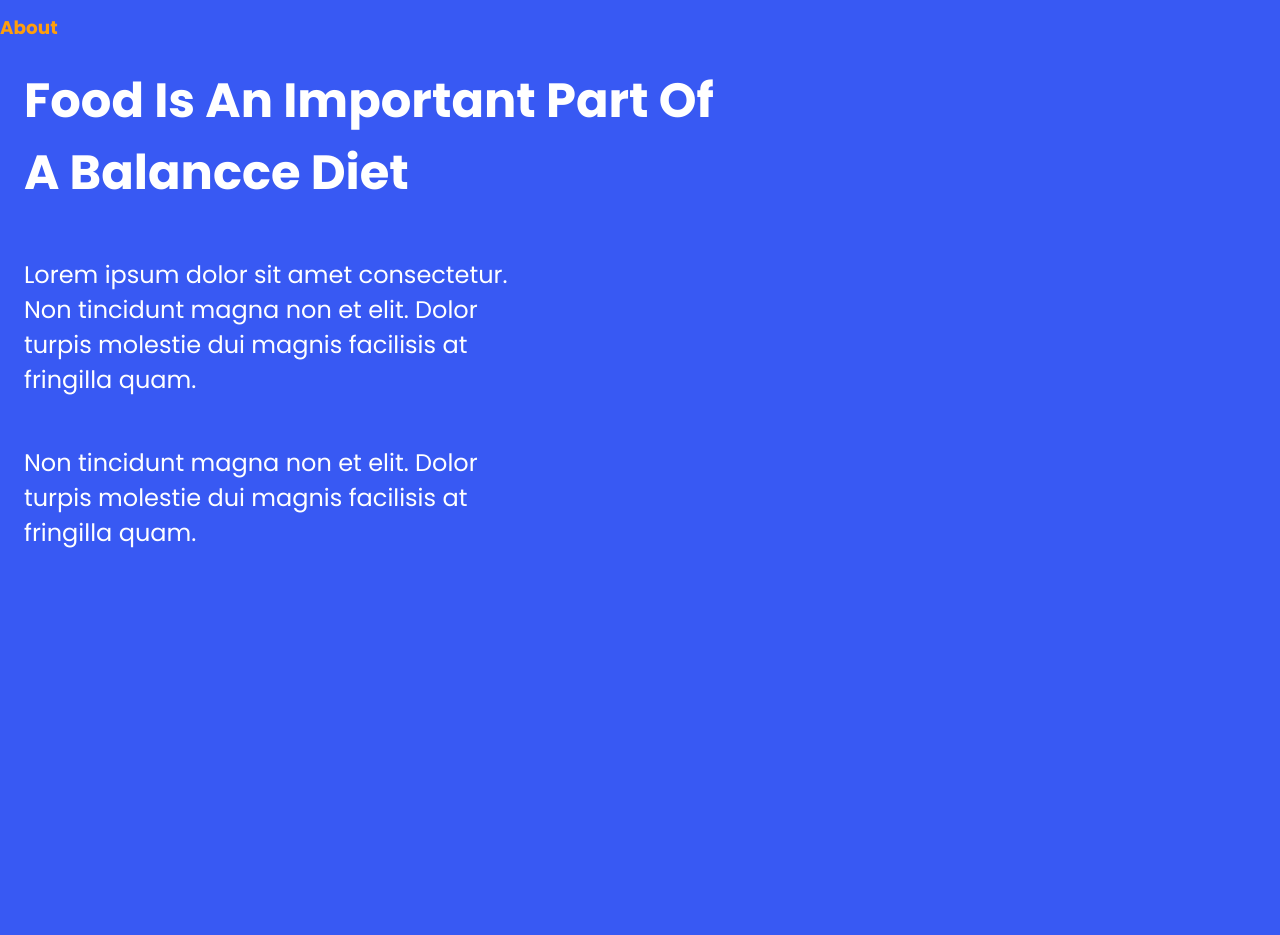
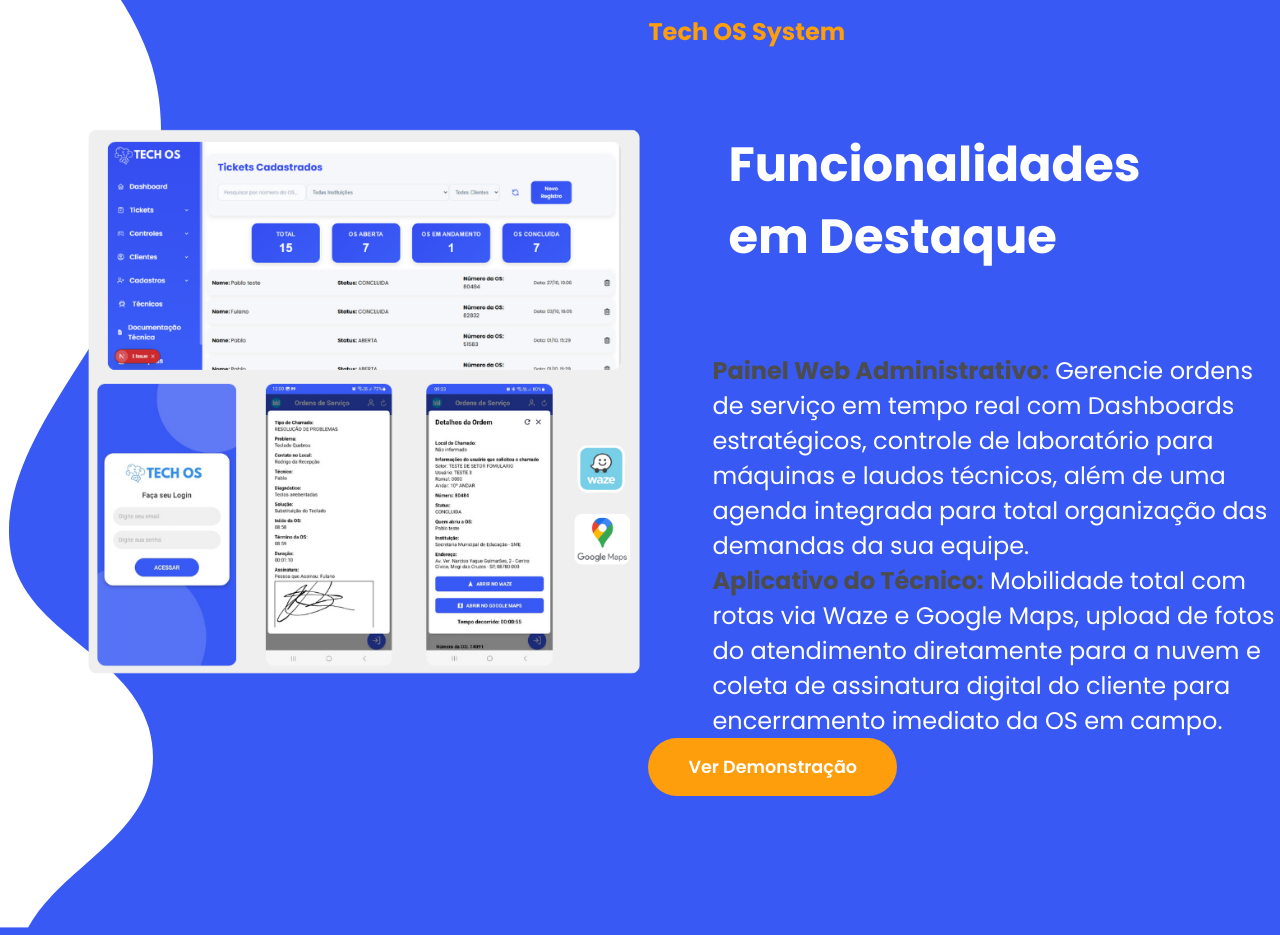
Before and after one commit to pablo-cruzbr/LandingPageTechOS, a React (Vite) app: page / in a window 1280 px wide. Shown: the part 980-1915 px from the top of the page. Before the commit the page ends 1554 px from the top, so only its background shows below. Built offline with nearby package versions, Linux system fonts and the light colour scheme.

Commit message:
feat: update section "About"

```diff
--- a/src/App.css
+++ b/src/App.css
@@ -71,7 +71,7 @@ nav {
   top: -100px;
   right: -170px;
   z-index: -2;
-  max-width: 700px;
+  max-width: 600px;
 }
 .home-image-section {
   max-width: 600px;
@@ -89,13 +89,13 @@ nav {
   color: #FFFFFF;
   /* line-height: 5rem; */
   max-width: 700px;
-  margin: 1.5rem ;
+  margin: 5rem;
 }
 .primary-text {
   font-size: clamp(1rem, 3vw, 1.5rem);
-  max-width: 500px;
+  max-width: 650px;
   color: #FFFFFF;
-  margin: 1.5rem ;
+  margin-left: 4rem ;
 }
 .secondary-button {
   padding: 1rem 2.5rem;
@@ -128,12 +128,13 @@ nav {
 }
 .about-background-image-container {
   position: absolute;
-  left: -150px;
+  left: -95px;
   z-index: -2;
 }
 .about-section-image-container {
   flex: 0.9;
-  margin-right: 1rem;
+  margin-right: 0rem;
+  margin-left: 5rem;
 }
 .about-section-text-container {
   flex: 1;
@@ -144,7 +145,7 @@ nav {
 .primary-subheading {
   font-weight: 700;
   color: #fe9e0d;
-  font-size: 1.15rem;
+  font-size: 1.50rem;
 }
 .about-buttons-container {
   margin-top: 2rem;
--- a/src/components/About.jsx
+++ b/src/components/About.jsx
@@ -1,24 +1,36 @@
-import React from 'react'
+import React from 'react';
+import AboutBackground from '../assets/desing-fundo-about.png';
+import AboutBanner from '../assets/desing-about.png';
 
 const About = () => {
   return (
     <div className="about-section-container">
-        <div className="about-background-image-container">
+      <div className="about-background-image-container">
+        <img src={AboutBackground} alt=""/>
+      </div>
 
-        </div>
-        <div className="about-section-text-container">
-            <p className="primary-subheading">About</p>
-            <h1 className="primary-heading">Food Is An Important Part Of A Balancce Diet</h1>
-            <p className="primary-text">
-          Lorem ipsum dolor sit amet consectetur. Non tincidunt magna non et
-          elit. Dolor turpis molestie dui magnis facilisis at fringilla quam.
+      <div className="about-section-image-container">
+       <img src={AboutBanner} alt=""/>
+      </div>
+
+      <div className="about-section-text-container">
+        <p className="primary-subheading">Tech OS System</p>
+        <h3 className="primary-heading">
+          Funcionalidades em Destaque
+        </h3>
+
+        <p className="primary-text">
+          <strong>Painel Web Administrativo:</strong> Gerencie ordens de serviço em tempo real com Dashboards estratégicos, controle de laboratório para máquinas e laudos técnicos, além de uma agenda integrada para total organização das demandas da sua equipe.
         </p>
 
-         <p className="primary-text">
-          Non tincidunt magna non et elit. Dolor turpis molestie dui magnis
-          facilisis at fringilla quam.
+        <p className="primary-text">
+          <strong>Aplicativo do Técnico:</strong> Mobilidade total com rotas via Waze e Google Maps, upload de fotos do atendimento diretamente para a nuvem e coleta de assinatura digital do cliente para encerramento imediato da OS em campo.
         </p>
+
+        <div className="about-button-container">
+          <button className="secondary-button">Ver Demonstração</button>
         </div>
+      </div>
     </div>
   )
 }
```
Also changed, not shown: src/assets/desing-about.png (added), src/assets/desing-fundo-about.png (added).
